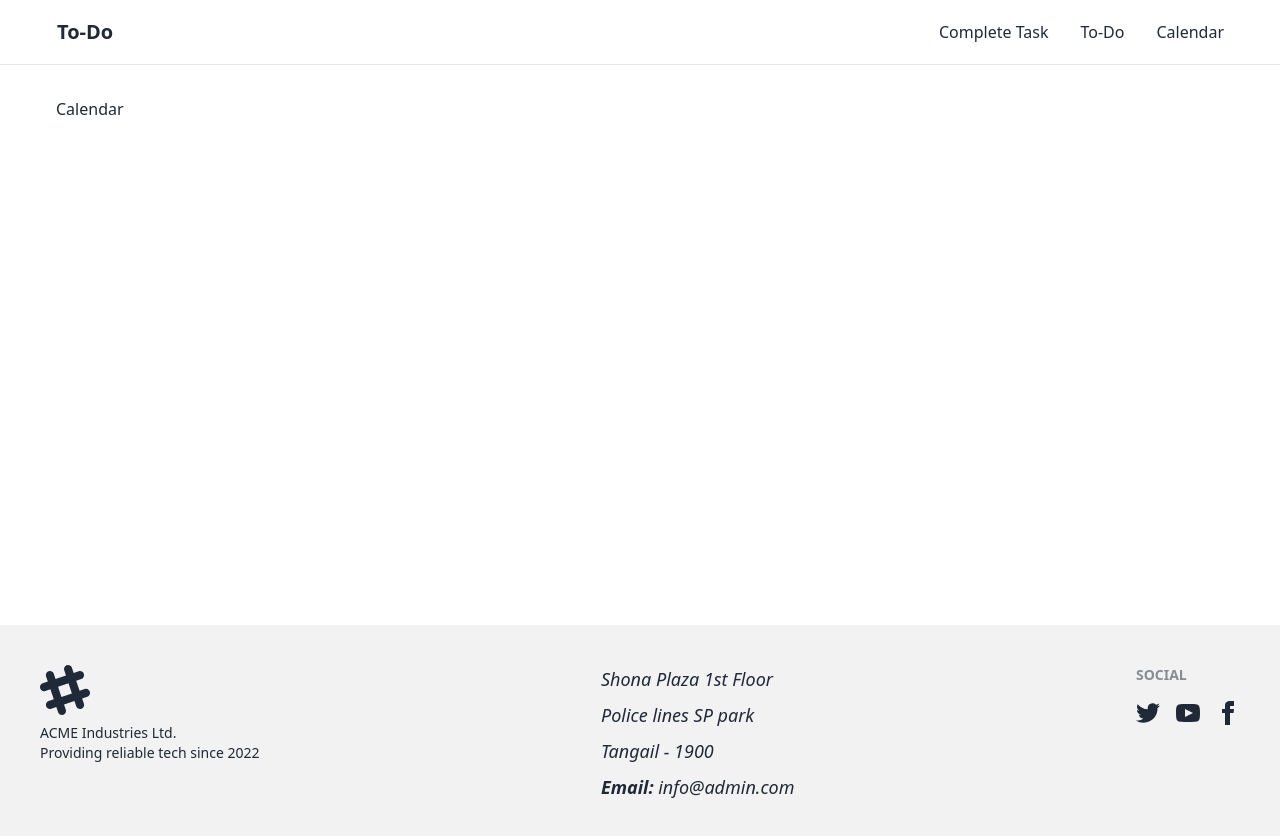
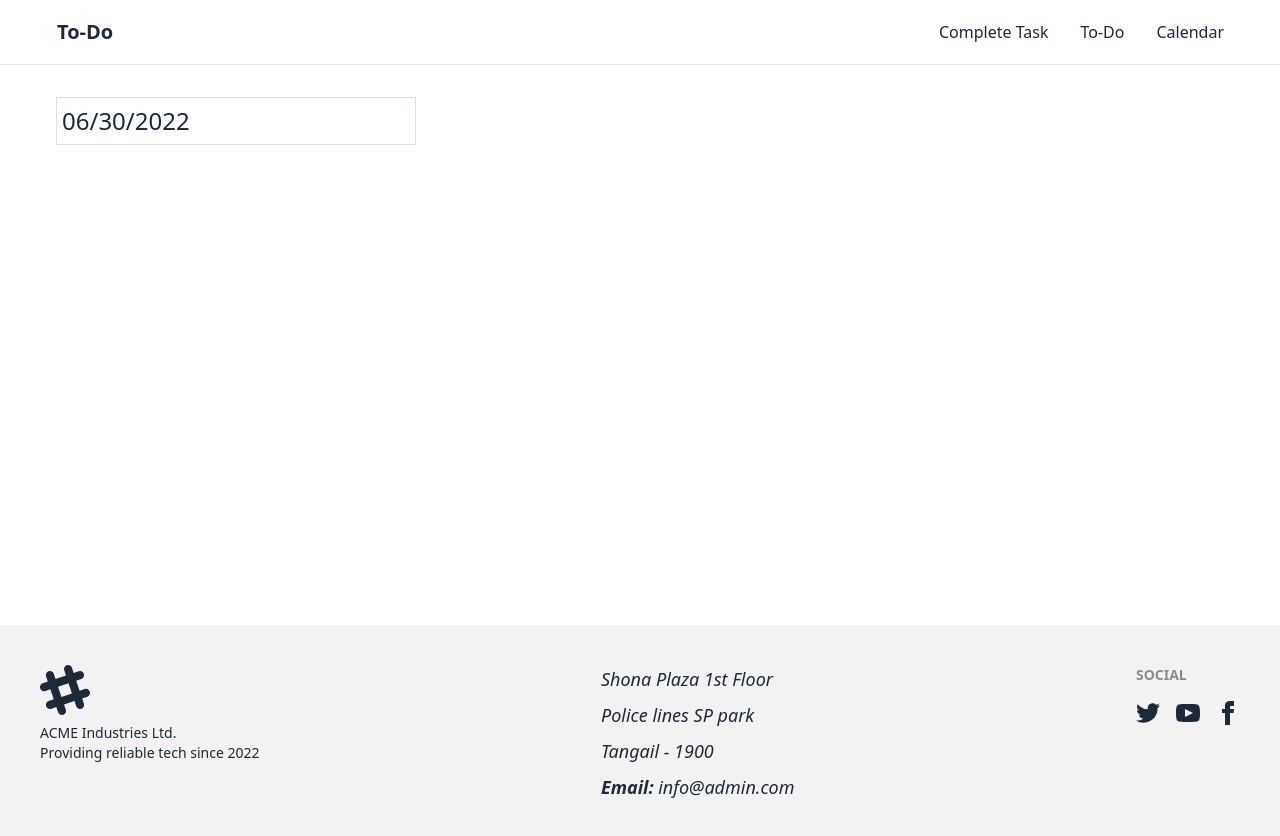
Before and after one commit to hasan-mia/task-management-client, a React (Create React App) app: page /calendar in a window 1280 px wide. Shown: the top 836 px of the page. Built offline with nearby package versions, Linux system fonts and the light colour scheme.

Commit message:
date added

```diff
--- a/package.json
+++ b/package.json
@@ -7,7 +7,9 @@
     "@testing-library/react": "^13.3.0",
     "@testing-library/user-event": "^13.5.0",
     "daisyui": "^2.17.0",
+    "date-fns": "^2.28.0",
     "react": "^18.2.0",
+    "react-datepicker": "^4.8.0",
     "react-dom": "^18.2.0",
     "react-router-dom": "^6.3.0",
     "react-scripts": "5.0.1",
--- a/src/Components/Calender/Calendar.js
+++ b/src/Components/Calender/Calendar.js
@@ -1,9 +1,62 @@
-import React from 'react';
+import React, { useState } from 'react'
+import DatePicker from 'react-datepicker'
+import { getMonth, getYear } from 'date-fns'
+import range from 'lodash/range'
+import 'react-datepicker/dist/react-datepicker.css'
 
 const Calendar = () => {
+  	const [startDate, setStartDate] = useState(new Date());
+  	const years = range(1990, getYear(new Date()) + 1, 1);
+  	const months = [
+			"January",
+			"February",
+			"March",
+			"April",
+			"May",
+			"June",
+			"July",
+			"August",
+			"September",
+			"October",
+			"November",
+			"December",
+		];
 	return (
 		<main className='w-full px-14 py-8'>
-			Calendar
+			<DatePicker renderCustomHeader={({date, changeYear, changeMonth, decreaseMonth, increaseMonth, prevMonthButtonDisabled, nextMonthButtonDisabled, }) => (
+			<div className='flex flex-wrap justify-center items-center m-4 text-lg'>
+				<button onClick={decreaseMonth} disabled={prevMonthButtonDisabled}>
+					{"<"}
+				</button>
+				<select value={getYear(date)}onChange={({ target: { value } }) => changeYear(value)}>
+					{years.map((option) => (
+					<option key={option} value={option}>
+						{option}
+					</option>
+					))}
+				</select>
+
+				<select
+					value={months[getMonth(date)]}
+					onChange={({ target: { value } }) =>
+					changeMonth(months.indexOf(value))
+					}
+				>
+					{months.map((option) => (
+					<option key={option} value={option}>
+						{option}
+					</option>
+					))}
+				</select>
+
+				<button onClick={increaseMonth} disabled={nextMonthButtonDisabled}>
+					{">"}
+				</button>
+			</div>
+			)}
+			selected={startDate}
+			onChange={(date) => setStartDate(date)}
+			/>
 		</main>
 	);
 };
--- a/src/index.css
+++ b/src/index.css
@@ -5,7 +5,15 @@
 main{
 	min-height: 70vh;
 }
-
+.react-datepicker-wrapper {
+    border: 2px solid rgb(92, 86, 86);
+    text-align: center;
+    font-size: 24px;
+}
+.react-datepicker__input-container {
+    border: 1px solid #e8dfdf;
+    padding: 5px;
+}
 @media(min-width: 768px){
 	.left-siebar::after {
 	position: absolute;
```
Also changed, not shown: 1 other file (tests, documents, lock files or other folders).
